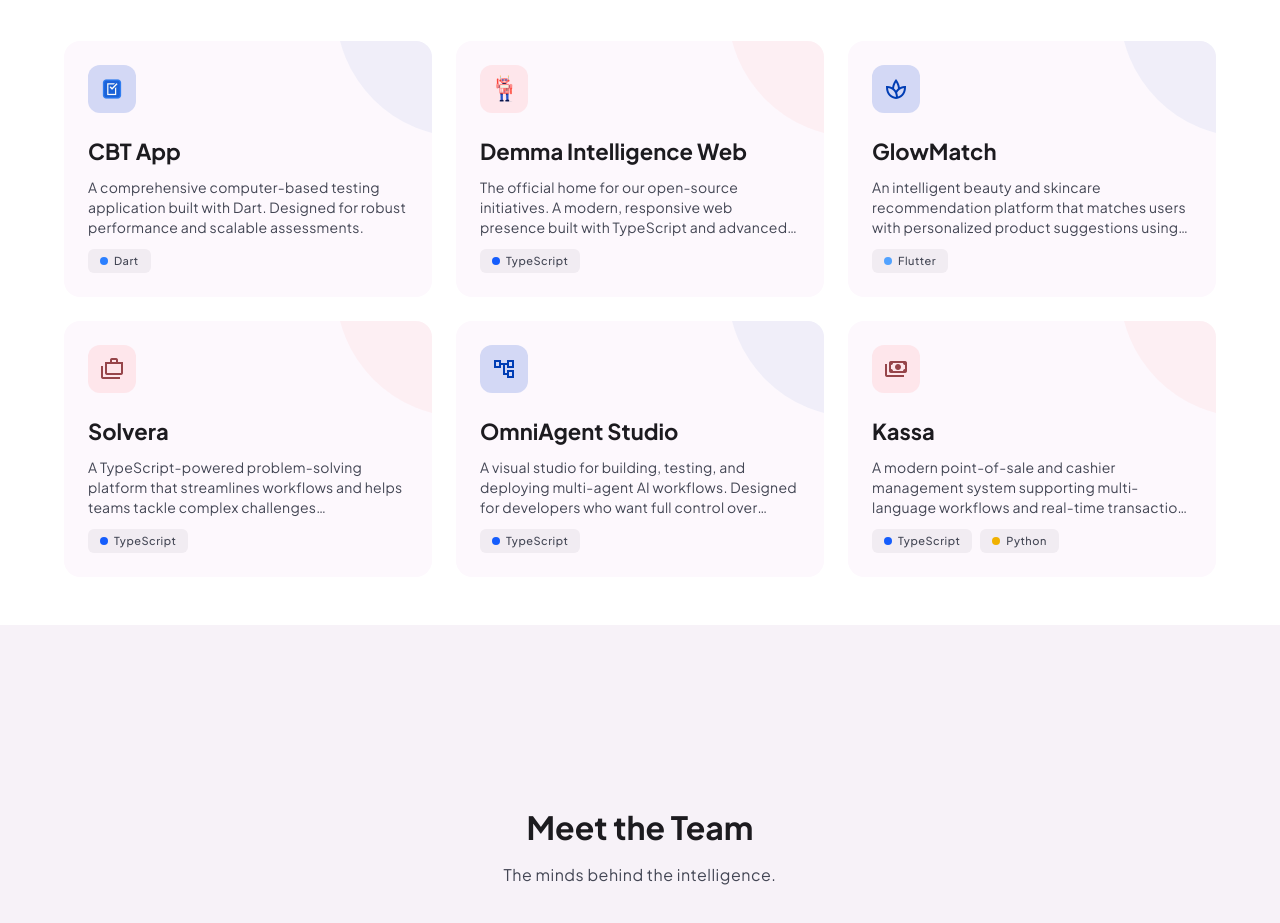
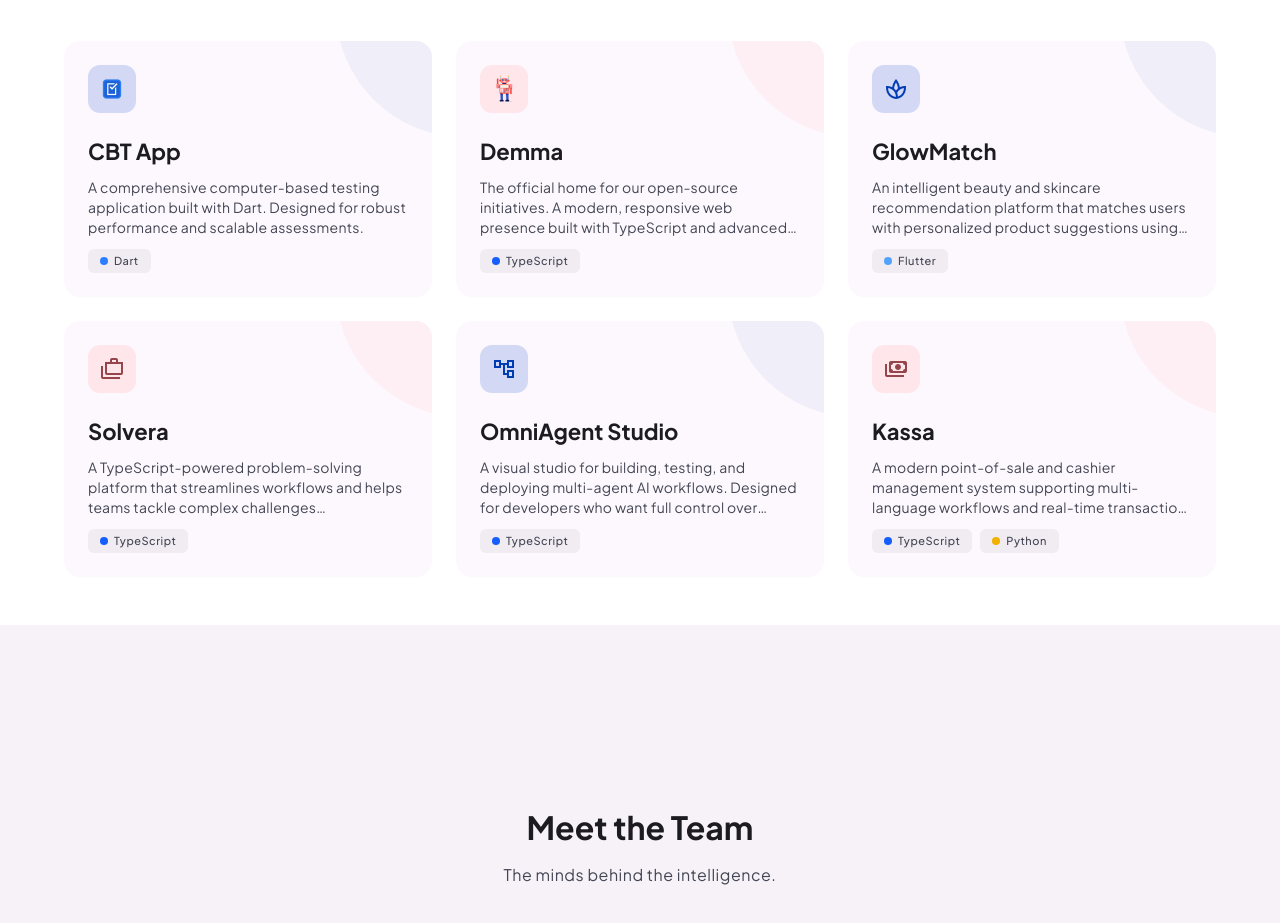
Before and after one commit to demmagence/demma, a Next.js app: page / in a window 1280 px wide. Shown: the part 960-1883 px from the top of the page. Built offline with nearby package versions, Linux system fonts and the light colour scheme.

Commit message:
content: rename project card 'Demma Intelligence Web' to 'Demma'

```diff
--- a/app/page.tsx
+++ b/app/page.tsx
@@ -184,7 +184,7 @@ export default function Home() {
                   </span>
                 </div>
               </a>
-              {/* Project Card 2 - Demma Intelligence Web */}
+              {/* Project Card 2 - Demma */}
               <a href="https://github.com/demmagence/demma" rel="noopener noreferrer"
                 className="bg-surface rounded-2xl p-6 hover:shadow-lg transition-all duration-300 group flex flex-col relative overflow-hidden">
                 <div className="absolute top-0 right-0 w-32 h-32 bg-secondary-container/10 rounded-bl-full -mr-8 -mt-8 transition-transform group-hover:scale-110"></div>
@@ -197,7 +197,7 @@ export default function Home() {
                     className="h-full w-full object-contain"
                   />
                 </div>
-                <h3 className="font-title-lg text-title-lg font-bold text-on-surface mb-3">Demma Intelligence Web</h3>
+                <h3 className="font-title-lg text-title-lg font-bold text-on-surface mb-3">Demma</h3>
                 <p className="font-body-md text-body-md text-on-surface-variant flex-grow mb-3 line-clamp-3">
                   The official home for our open-source initiatives. A modern, responsive web presence built with TypeScript and advanced UI patterns.
                 </p>
```
